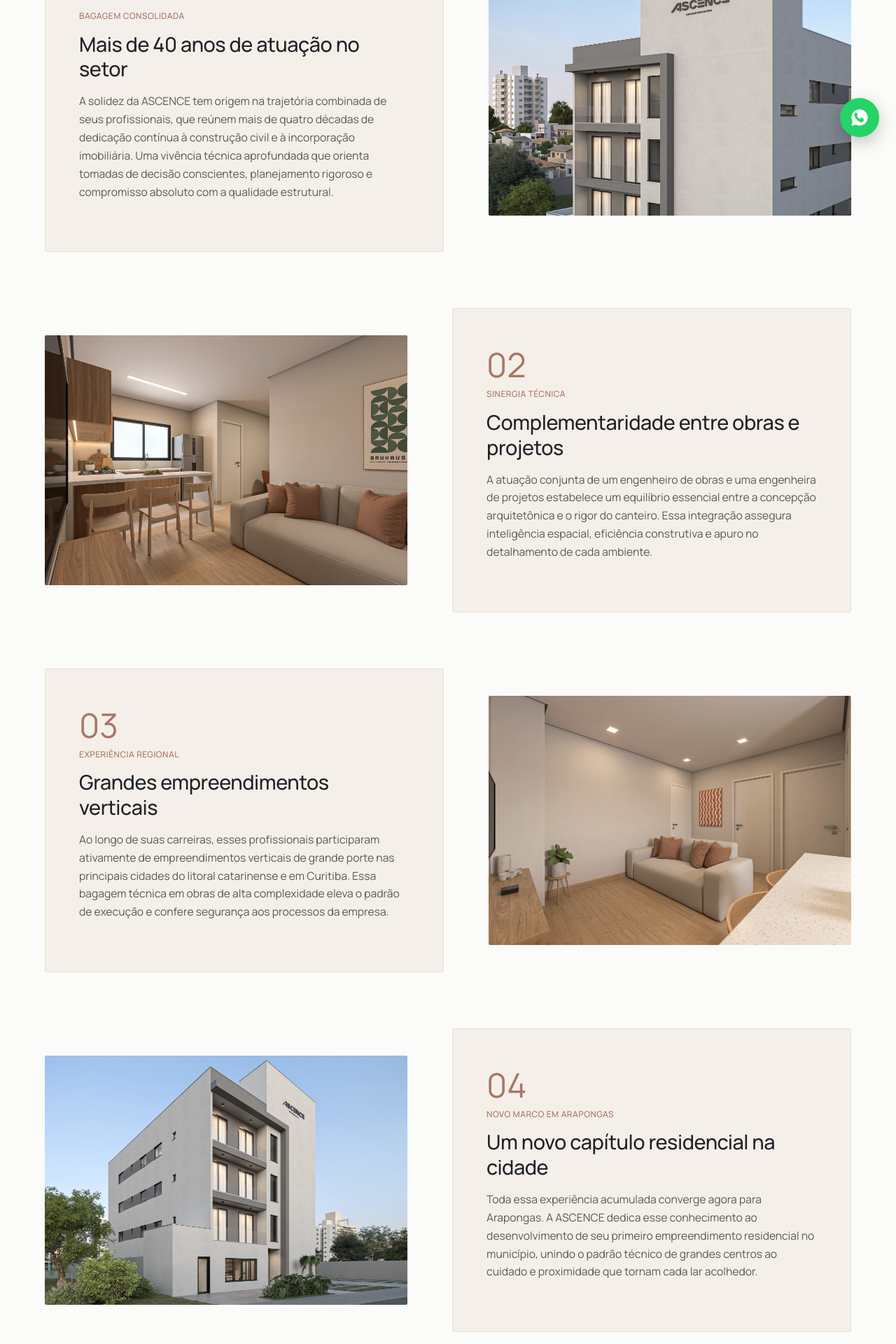
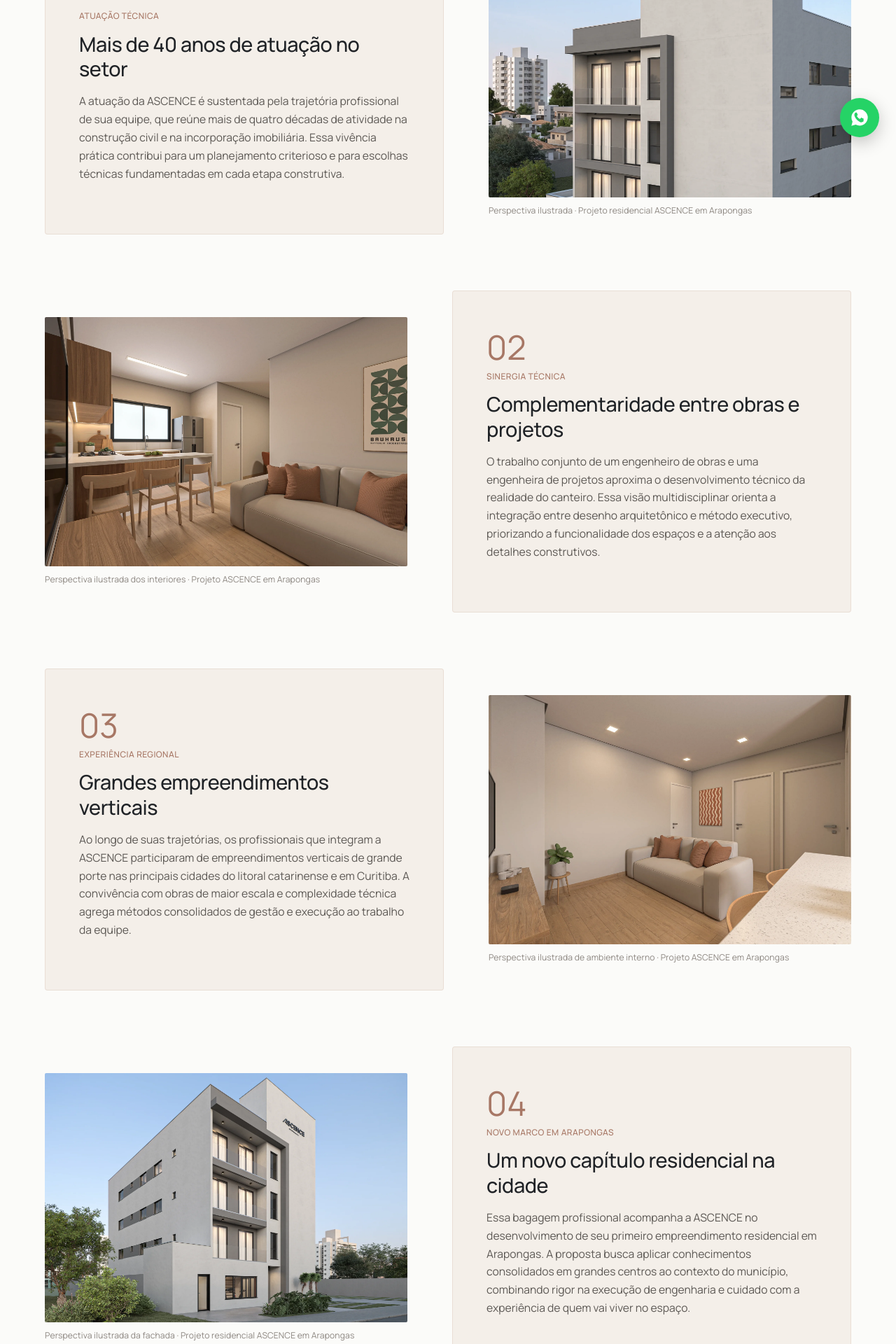
Before and after one commit to nickapmello/ascence-construtora, a React (Vite) app: page /nossa-trajetoria in a window 1280 px wide. Shown: the part 580-2500 px from the top of the page at 70% size. Built offline with nearby package versions, Linux system fonts and the light colour scheme.

Commit message:
feat(editorial): ajuste de rotulo Nossa Experiencia, eliminacao de promessas categoricas e identificacao das perspectivas em Nossa Trajetoria

```diff
--- a/src/data/mockData.js
+++ b/src/data/mockData.js
@@ -103,31 +103,39 @@ export const TRAJECTORY_CHAPTERS = [
 export const TRAJECTORY_PAGE_BLOCKS = [
   {
     chapter: "01",
-    subtitle: "Bagagem Consolidada",
+    subtitle: "Atuação Técnica",
     title: "Mais de 40 anos de atuação no setor",
-    description: "A solidez da ASCENCE tem origem na trajetória combinada de seus profissionais, que reúnem mais de quatro décadas de dedicação contínua à construção civil e à incorporação imobiliária. Uma vivência técnica aprofundada que orienta tomadas de decisão conscientes, planejamento rigoroso e compromisso absoluto com a qualidade estrutural.",
-    image: IMAGES.aboutStory
+    description: "A atuação da ASCENCE é sustentada pela trajetória profissional de sua equipe, que reúne mais de quatro décadas de atividade na construção civil e na incorporação imobiliária. Essa vivência prática contribui para um planejamento criterioso e para escolhas técnicas fundamentadas em cada etapa construtiva.",
+    image: IMAGES.aboutStory,
+    imageAlt: "Perspectiva ilustrada da fachada do empreendimento residencial ASCENCE em Arapongas",
+    imageCaption: "Perspectiva ilustrada · Projeto residencial ASCENCE em Arapongas"
   },
   {
     chapter: "02",
     subtitle: "Sinergia Técnica",
     title: "Complementaridade entre obras e projetos",
-    description: "A atuação conjunta de um engenheiro de obras e uma engenheira de projetos estabelece um equilíbrio essencial entre a concepção arquitetônica e o rigor do canteiro. Essa integração assegura inteligência espacial, eficiência construtiva e apuro no detalhamento de cada ambiente.",
-    image: IMAGES.manifesto
+    description: "O trabalho conjunto de um engenheiro de obras e uma engenheira de projetos aproxima o desenvolvimento técnico da realidade do canteiro. Essa visão multidisciplinar orienta a integração entre desenho arquitetônico e método executivo, priorizando a funcionalidade dos espaços e a atenção aos detalhes construtivos.",
+    image: IMAGES.manifesto,
+    imageAlt: "Perspectiva ilustrada da sala e cozinha integrada do projeto residencial ASCENCE",
+    imageCaption: "Perspectiva ilustrada dos interiores · Projeto ASCENCE em Arapongas"
   },
   {
     chapter: "03",
     subtitle: "Experiência Regional",
     title: "Grandes empreendimentos verticais",
-    description: "Ao longo de suas carreiras, esses profissionais participaram ativamente de empreendimentos verticais de grande porte nas principais cidades do litoral catarinense e em Curitiba. Essa bagagem técnica em obras de alta complexidade eleva o padrão de execução e confere segurança aos processos da empresa.",
-    image: IMAGES.lifestyle
+    description: "Ao longo de suas trajetórias, os profissionais que integram a ASCENCE participaram de empreendimentos verticais de grande porte nas principais cidades do litoral catarinense e em Curitiba. A convivência com obras de maior escala e complexidade técnica agrega métodos consolidados de gestão e execução ao trabalho da equipe.",
+    image: IMAGES.lifestyle,
+    imageAlt: "Perspectiva ilustrada da sala de estar do projeto residencial ASCENCE em Arapongas",
+    imageCaption: "Perspectiva ilustrada de ambiente interno · Projeto ASCENCE em Arapongas"
   },
   {
     chapter: "04",
     subtitle: "Novo Marco em Arapongas",
     title: "Um novo capítulo residencial na cidade",
-    description: "Toda essa experiência acumulada converge agora para Arapongas. A ASCENCE dedica esse conhecimento ao desenvolvimento de seu primeiro empreendimento residencial no município, unindo o padrão técnico de grandes centros ao cuidado e proximidade que tornam cada lar acolhedor.",
-    image: IMAGES.launchConcept
+    description: "Essa bagagem profissional acompanha a ASCENCE no desenvolvimento de seu primeiro empreendimento residencial em Arapongas. A proposta busca aplicar conhecimentos consolidados em grandes centros ao contexto do município, combinando rigor na execução de engenharia e cuidado com a experiência de quem vai viver no espaço.",
+    image: IMAGES.launchConcept,
+    imageAlt: "Perspectiva ilustrada da fachada lateral do empreendimento residencial ASCENCE em Arapongas",
+    imageCaption: "Perspectiva ilustrada da fachada · Projeto residencial ASCENCE em Arapongas"
   }
 ];
 
--- a/src/pages/Home.jsx
+++ b/src/pages/Home.jsx
@@ -77,7 +77,7 @@ export default function Home() {
       <section className="trajectory-section section-padding bg-dark-section">
         <div className="container">
           <div className="section-header text-center mx-auto mb-6">
-            <span className="overline gold-overline">Nossa Evolução</span>
+            <span className="overline gold-overline">Nossa Experiência</span>
             <h2 className="section-title text-light">Experiência que sustenta novos projetos.</h2>
             <p className="section-desc text-muted-light">
               A ASCENCE reúne a experiência de um engenheiro de obras e uma engenheira de projetos. Juntos, eles somam mais de 40 anos de atuação na construção civil e na incorporação imobiliária.
--- a/src/pages/Trajectory.jsx
+++ b/src/pages/Trajectory.jsx
@@ -12,7 +12,7 @@ export default function Trajectory() {
           <span className="overline">Nossa Trajetória</span>
           <h1 className="display-title">A experiência que sustenta a ASCENCE</h1>
           <p className="body-text lead-text mx-auto mt-4">
-            A ASCENCE reúne uma sólida bagagem técnica construída ao longo de décadas na construção civil e na incorporação imobiliária. Conheça a trajetória profissional dos engenheiros que fundamentam cada um de nossos projetos em Arapongas.
+            A ASCENCE reúne uma sólida bagagem técnica construída ao longo de décadas na construção civil e na incorporação imobiliária. Conheça a trajetória profissional dos engenheiros que fundamentam nosso trabalho em Arapongas.
           </p>
         </div>
 
@@ -32,10 +32,13 @@ export default function Trajectory() {
               <div className="timeline-image-wrapper">
                 <ImageWithPlaceholder
                   src={item.image}
-                  alt={item.title}
+                  alt={item.imageAlt || item.title}
                   className="timeline-img-wrapper"
                   aspectRatio="16 / 11"
                 />
+                {item.imageCaption && (
+                  <span className="timeline-img-caption">{item.imageCaption}</span>
+                )}
               </div>
             </div>
           ))}
@@ -130,6 +133,15 @@ export default function Trajectory() {
           width: 100%;
           border-radius: 2px;
         }
+        .timeline-img-caption {
+          display: block;
+          font-size: 0.76rem;
+          color: var(--text-muted);
+          margin-top: 0.65rem;
+          font-weight: 400;
+          letter-spacing: 0.01em;
+          line-height: 1.4;
+        }
         .trajectory-cta-box {
           background-color: var(--bg-dark);
           color: var(--text-light);
```
